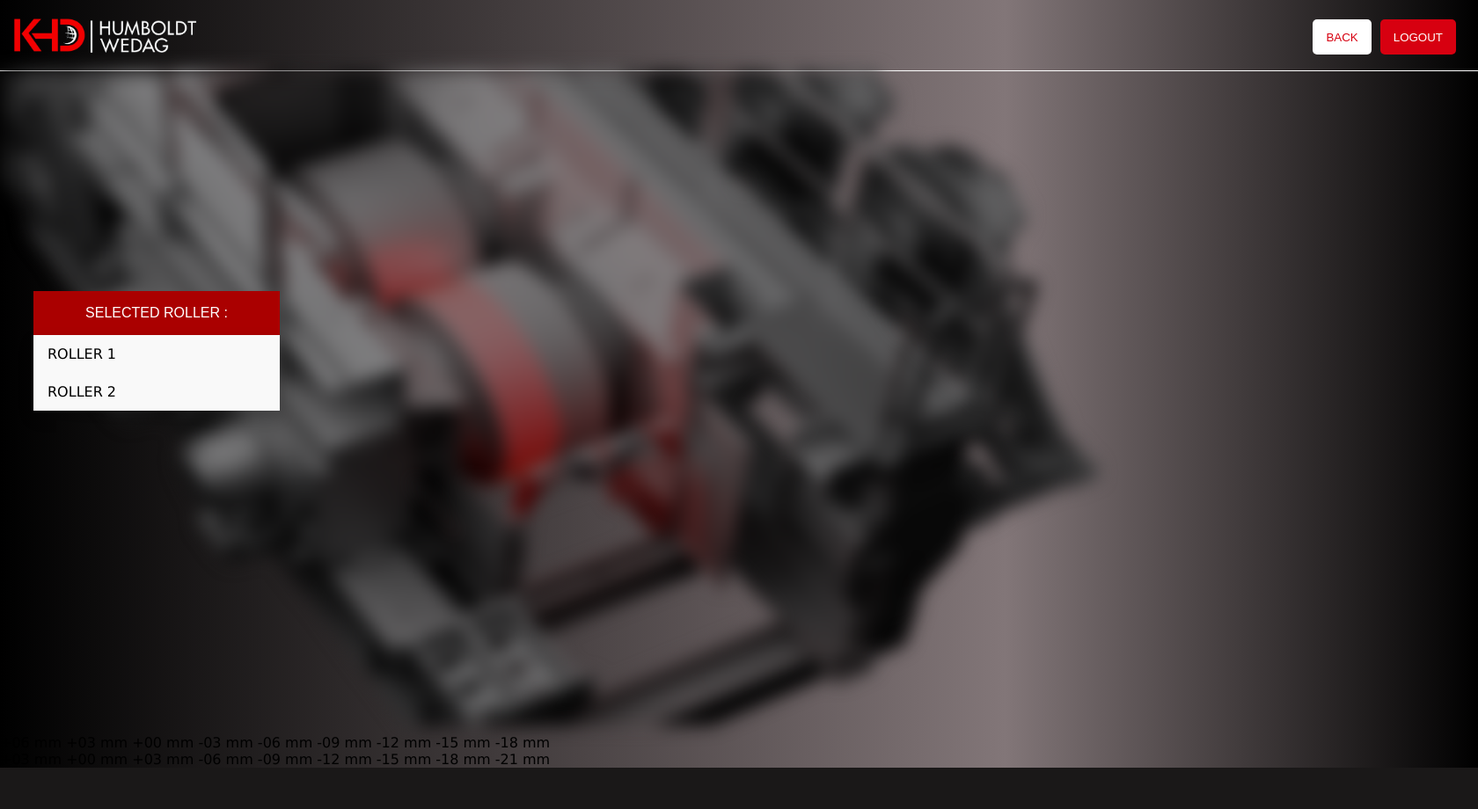
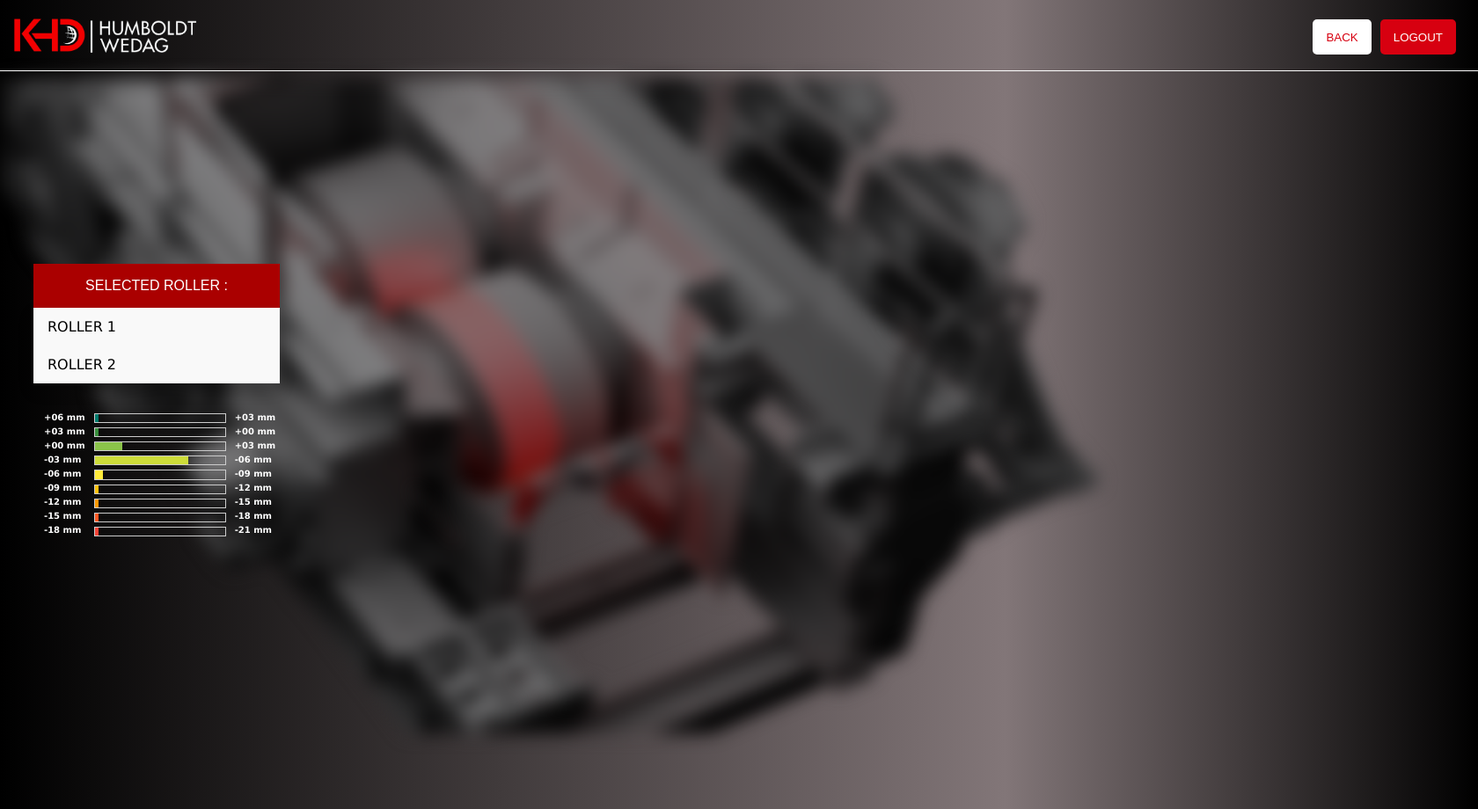
Before and after one commit to RoNimbalkar/KHDRemote, a Flask app: page /pressanalysis in a window 1680 px wide. Shown: the whole page at 88% size. Before the commit the page ends 873 px from the top, so only its background shows below. Run offline with Flask 2, Linux system fonts and the light colour scheme; the visitor is signed in with stand-in values (Sample User, id 1); some libraries are stand-ins or nearby versions.

Commit message:
Add files via upload

```diff
--- a/static/css/pressanalysis.css
+++ b/static/css/pressanalysis.css
@@ -16,6 +16,80 @@ body {
     max-height: 744px;
 }
 
+.barcontainer {
+    position: fixed;
+      top: 470px;
+      left: 50px;
+      display: inline-block;
+      justify-content: center;
+      align-items: center;
+      height: 100%;
+      z-index: 9999;
+      color: white;
+    }
+    .chart {
+      display: grid;
+      grid-template-columns: auto 150px auto; /* fixed bars width */
+      gap: 10px;
+      align-items: center;
+    }
+    .labels-left, .labels-right {
+      display: flex;
+      flex-direction: column;
+      justify-content: space-between;
+      height: 100px; /* match bar area height */
+    }
+    .labels-left span, .labels-right span {
+      font-size: 10px;
+      font-weight: bold;
+      line-height: 1;
+    }
+    .bars {
+      display: flex;
+      flex-direction: column;
+      justify-content: space-between;
+      height: 100px;
+      width: 150px;
+    }
+    .bar {
+      height: calc(100px / 9); /* 9 bars in 100px total */
+      width: 100%;
+      margin-top: 0px;
+      border: 1px solid #ccc;
+      background-color: transparent;
+      position: relative;
+      box-sizing: border-box;
+    }
+    .fill {
+      height: 100%;
+    }
+    .bar-1  { background-color: #00796B; width: 3%; }
+    .bar-2  { background-color: #388E3C; width: 3%; }
+    .bar-3  { background-color: #8BC34A; width: 21%; }
+    .bar-4  { background-color: #CDDC39; width: 72%; }
+    .bar-5  { background-color: #FFEB3B; width: 6%; }
+    .bar-6  { background-color: #FFC107; width: 3%; }
+    .bar-7  { background-color: #FF9800; width: 3%; }
+    .bar-8  { background-color: #FF5722; width: 3%; }
+    .bar-9  { background-color: #F44336; width: 3%; }
+
+.bars {
+  display: flex;
+  flex-direction: column;
+  justify-content: flex-start;
+  height: 100%;
+  gap: 5px; /* Increase this value to add more space between bars */
+}
+
+.labels-left, .labels-right{
+    display: flex;
+  flex-direction: column;
+  justify-content: flex-start;
+  height: 100%;
+  gap: 6px; /* Increase this value to add more space between bars */
+}
+
+
 .backgrnd {
     position: relative;
     left: 350px;
@@ -24,6 +98,13 @@ body {
     width: 1300px;
     background: transparent;
 }
+
+div svg {
+  width: 100%;
+  height: auto;
+  background-color: white; /* Optional: so dark shapes are visible */
+}
+
 
 #heatmap {
     width: 1300px;
@@ -76,6 +157,68 @@ body {
     background-color: red; /* Default color */
     box-shadow: 0 0 10px rgba(255, 0, 0, 0.8);
     transition: background-color 0.3s, box-shadow 0.3s;
+}
+
+#heatmapViewer {
+    position: fixed;
+    left: 250px;
+    top: 110px;
+    width: 800px;
+    z-index: 10;
+    background: transparent;
+    min-height: 90vh;
+}
+
+  .heatmapviewer.hidden {
+    opacity: 0; /* Fade it out */
+    visibility: hidden; /* Hide it completely when scrolled */
+    width: 100px;
+  }
+
+#heatmapViewer img {
+    z-index: 20;
+    display: block;
+    margin: 10px auto;
+    max-width: 100%;
+}
+#heatmapViewer object {
+    z-index: 20;
+    display: block;
+    margin: 10px auto;
+    max-width: 100%;
+    height: auto;
+    z-index: 9000;
+}
+
+#heatmapViewer2 {
+    position: absolute;
+    left: 1080px;
+    top: 120px;
+    width: 580px;
+    z-index: 10;
+    background: transparent;
+    min-height: 100vh;
+}
+
+  .heatmapviewer2.hidden {
+    opacity: 0; /* Fade it out */
+    visibility: hidden; /* Hide it completely when scrolled */
+    width: 100px;
+  }
+
+#heatmapViewer2 img {
+    z-index: 20;
+    display: block;
+    margin: 10px auto;
+    max-width: 100%;
+}
+#heatmapViewer2 object {
+    z-index: 20;
+    display: block;
+    margin: 10px auto;
+    max-width: 100%;
+    height: auto;
+    z-index: 9000;
 }
 
 .colorbar-container {
@@ -168,10 +311,10 @@ body {
 }
 
 .dropdown {
-    position: relative;
+    position: fixed;
     display: inline-block;
     left: 38px;
-    top: 250px;
+    top: 300px;
 }
 
 .dropdown-content {
@@ -254,22 +397,15 @@ img {
 }
 
 .navbar {
+    position: fixed;
     display: flex;
+    z-index: 9999;
+    width: 100%;
     justify-content: space-between;
     align-items: center;
     padding: 10px 0px 10px 15px;
     background-color: transparent ;
     border-bottom: 1px solid rgb(255, 255, 255);
-}
-
-.navbar {
-    display: flex;
-    justify-content: space-between;
-    align-items: center;
-    padding: 10px 0px 10px 15px;
-    background-color: transparent ;
-    border-bottom: 1px solid rgb(255, 255, 255);
-    /*margin-right: -10px;*/
 }
 
 .menu {
@@ -456,13 +592,14 @@ img {
 .cement:nth-child(6) { left: 51%; animation-delay: 1.2s; }
 
 .backimg {
-    position: absolute;
+    position: fixed;
+    top: 90px;
     left: -5%;
     filter: blur(10px);
 }
 
 .backimg2 {
-    position: absolute;
+    position: fixed;
     left: 68%;
     top:53%;
 }
```
